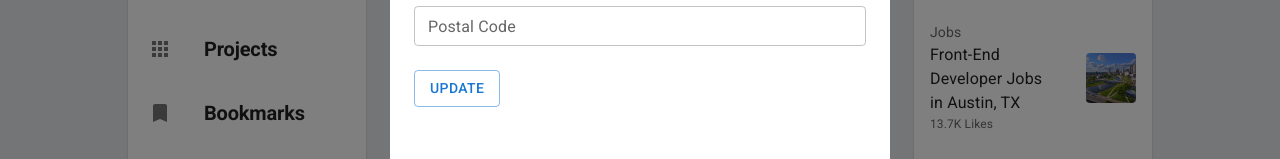
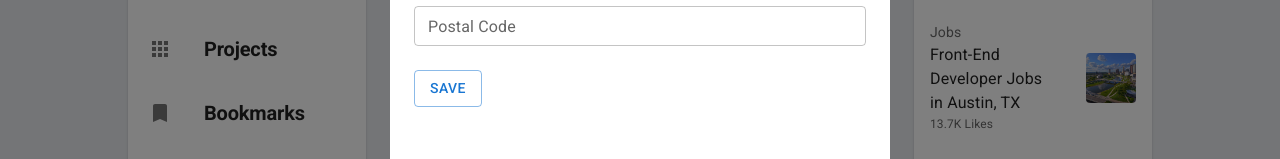
Before and after one commit to jpzambranoleon/project-neo-front-end, a React (Create React App) app: page /profile in a window 1280 px wide. Both pictures are taken after a click on the button "EDIT PROFILE". Shown: the part 471-630 px from the top of the page. Built offline with nearby package versions, Linux system fonts and the light colour scheme.

Commit message:
updated EditButton.jsx

```diff
--- a/src/pages/profilePage/components/EditButton.jsx
+++ b/src/pages/profilePage/components/EditButton.jsx
@@ -128,7 +128,7 @@ const EditButton = () => {
                             sx={{ mr: 2 }}
                             onClick={() => setOpenAlert(true)}
                         >
-                            Update
+                            Save
                         </Button>
                     </Box>
                 </CustomContainer>
```
